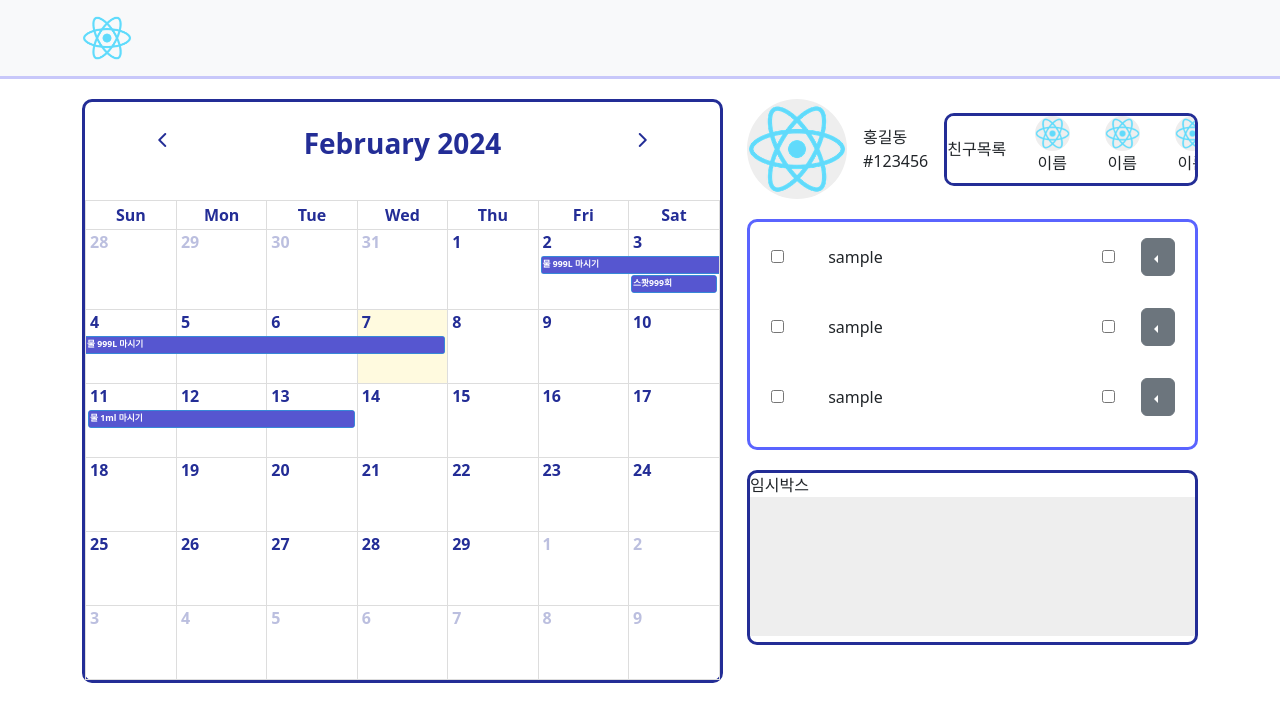
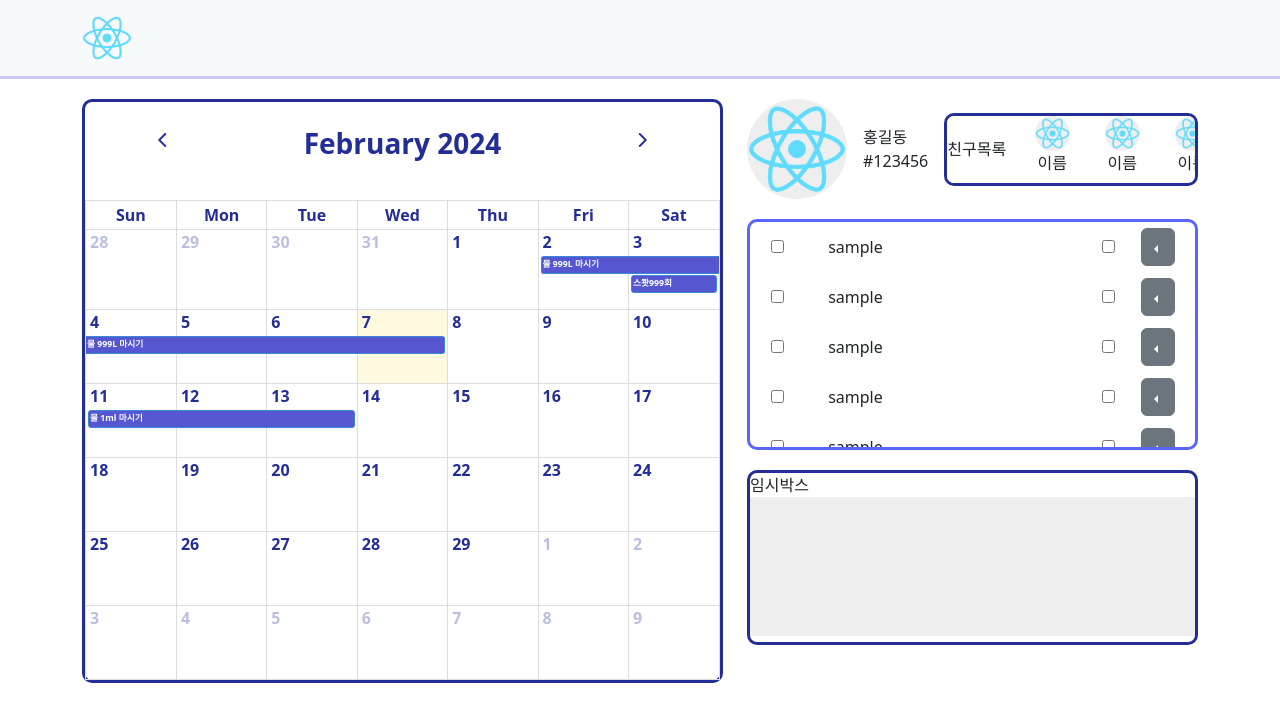
Before and after one commit to seophohoho/PlanIsJustNow-fe, a React (Create React App) app: page /Calender in a window 1280 px wide. Shown: the top 722 px of the page. Built offline with nearby package versions, Linux system fonts and the light colour scheme.

Commit message:
스케줄 각각의 크기 조정

```diff
--- a/src/styles/CalenderMain.css
+++ b/src/styles/CalenderMain.css
@@ -98,7 +98,7 @@ p{
     width: auto;
     display: flex;
     align-items: center;
-    flex: 0 0 70px;
+    flex: 0 0 50px;
 }
 
 .section-schedule::-webkit-scrollbar {
@@ -125,7 +125,7 @@ p{
     width: 2px;
 }
 
-.max-w-250{
+.max-h-100{
     max-height: 100px;
 }
 
```
